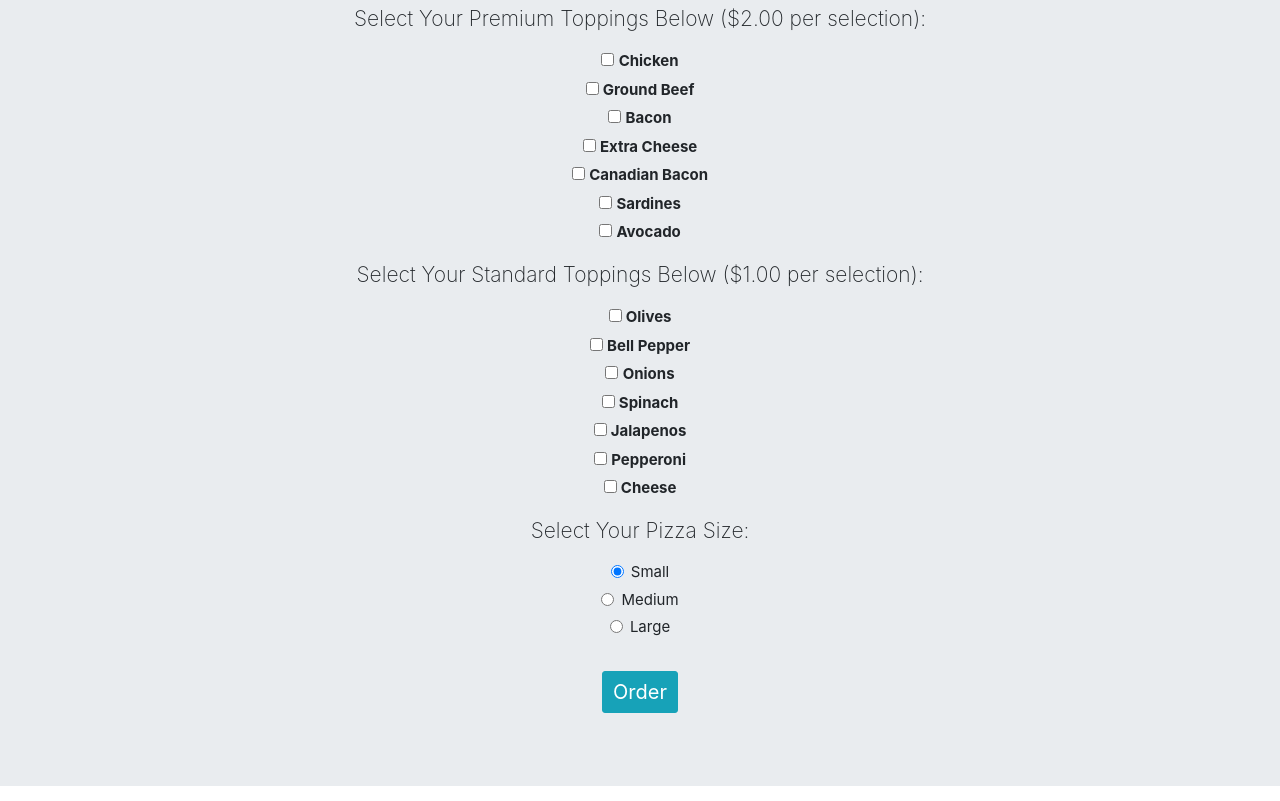
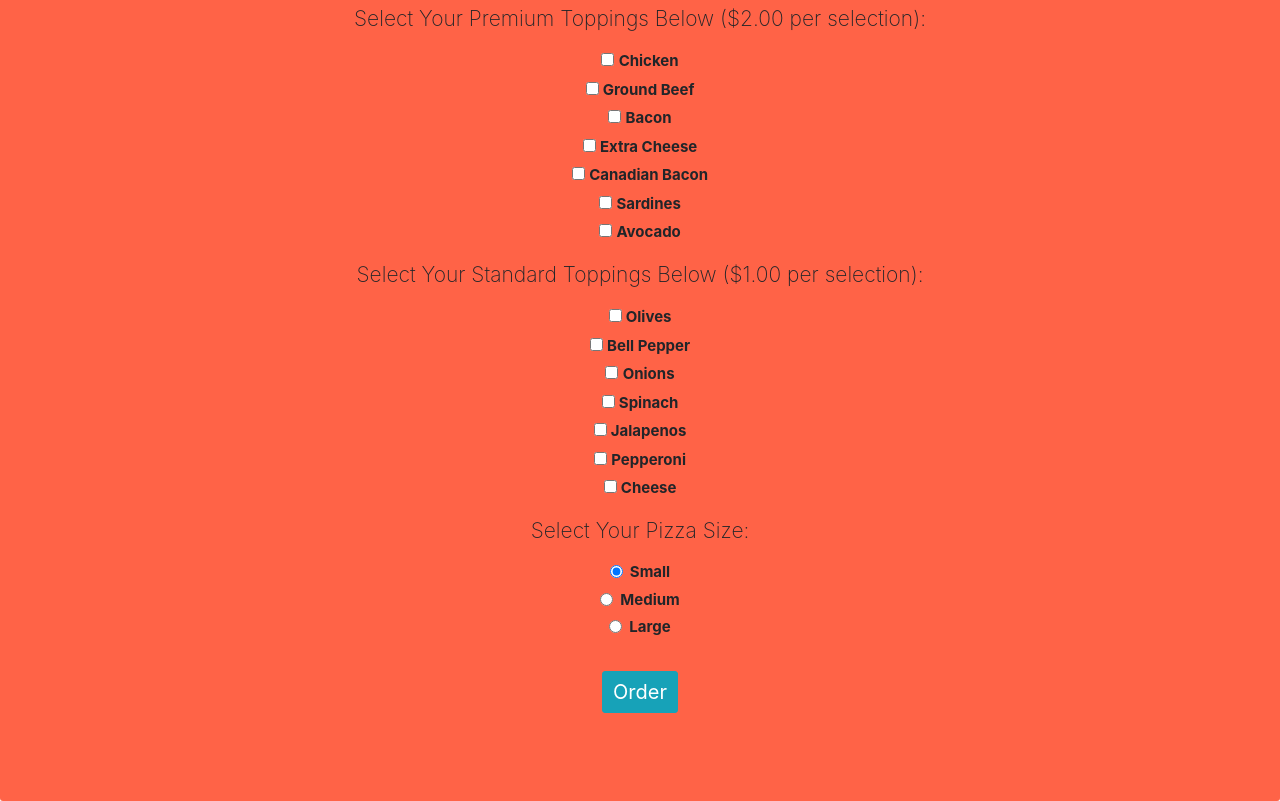
Before and after one commit to smoody0208/week-4-project, a plain HTML site: page index.html in a window 1280 px wide. Shown: the part 1104-1905 px from the top of the page. Drawn offline with nearby package versions, Linux system fonts and the light colour scheme.

Commit message:
Fixed formatting

```diff
--- a/css/styles.css
+++ b/css/styles.css
@@ -9,27 +9,28 @@ html {
 }
 
 .lead {
-  color: rgb(212, 1, 1);
+  color: white;
   font-size: 19px;
   font-family: 'Segoe UI', Tahoma, Geneva, Verdana, sans-serif;
 }
-
-
 
 #section1 {
   height: 950px;
   background-image: url(https://cdn.pixabay.com/photo/2020/03/25/21/05/pizza-4968645_960_720.jpg);
   background-repeat: no-repeat;
   background-size: cover;
-
 }
 
 #output {
   display: none;
 }
 
+.jumbotron {
+  background-color: tomato;
+}
 #section2 {
   height: 600px;
+  background-color: tomato;
 }
 
 #pizza-order{
--- a/index.html
+++ b/index.html
@@ -26,7 +26,7 @@
     </div>
     <div class="#" id="section2">
       <div class="row">
-      <div class="col-12 p-0">
+        <div class="col-12">
           <div class="jumbotron min-vh-100 m-0 d-flex text-center flex-column justify-content-center">
             <h1>Choose Your toppings!</h1>
             <br>
@@ -68,26 +68,29 @@
               </div>
               <div class="form-group">
                 <p>Select Your Pizza Size:</p>
+                <div id="size-style">
                   <div class="radio">
                     <label>
                       <input type="radio" name="size" value="small" checked>
-                  Small
+                      <strong>Small</strong>
                     </label>
                   </div>
                   <div class="radio">
                     <label>
                       <input type="radio" name="size" value="medium">
-                  Medium
+                      <strong>Medium</strong>
                     </label>
                   </div>
                   <div class="radio">
                     <label>
                       <input type="radio" name="size" value="large">
-                  Large
+                      <strong>Large</strong>
                     </label>
+                  </div>
                 </div>
                 <br>
                 <button class="btn btn-info btn-lg" type="submit">Order</button>
+              </div>
               <br>
             </form>
             <br>
```
Lines whose indentation alone changed are shown as unchanged.
